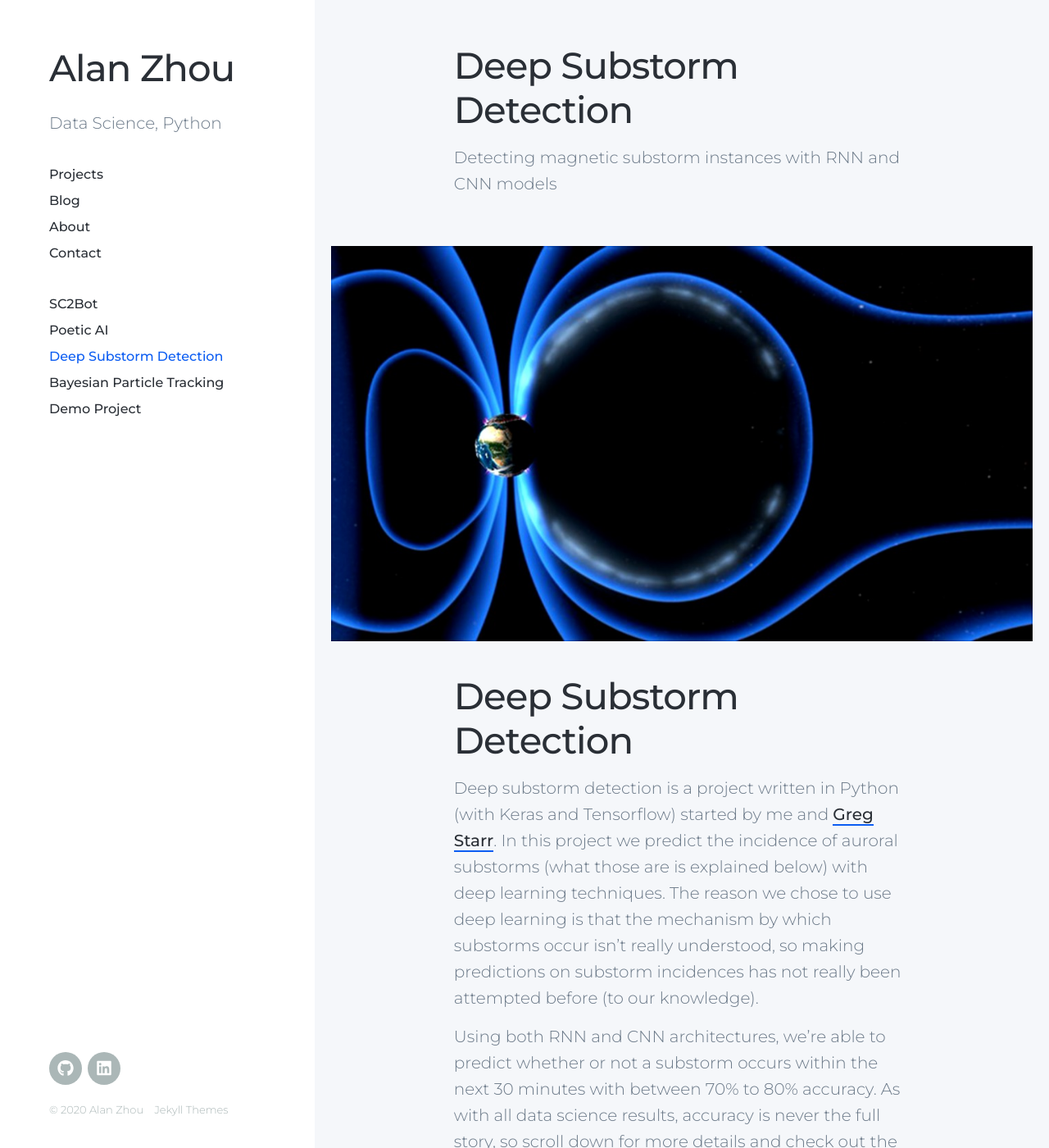
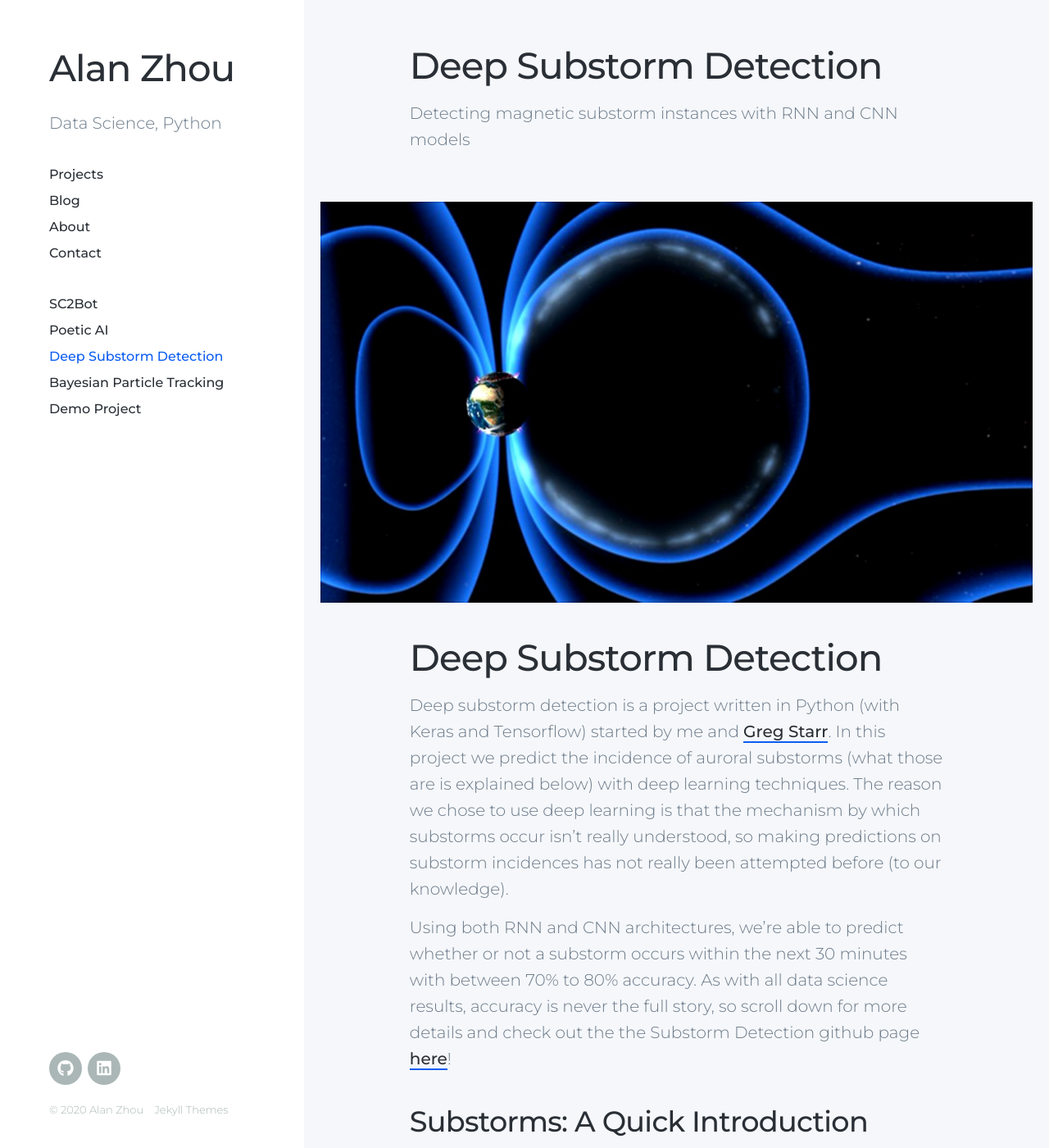
Before and after one commit to alanxzhou/alanxzhou.github.io, a Jekyll site: the page built from _projects/2020-03-10-substorm.md, in a window 1280 px wide and 1400 px high. Shown: the whole window at 82% size. Built offline with Jekyll 4.4.1, drawn with Linux system fonts in a browser that asks for light colours; nearby versions of some CDN libraries; some of the changed text lies outside the part shown.

Commit message:
update some visuals
added pictures to substorm, some overall fomatting

```diff
--- a/_projects/2020-03-10-substorm.md
+++ b/_projects/2020-03-10-substorm.md
@@ -35,5 +35,20 @@ The data comes from the <a href="http://supermag.jhuapl.edu/">SuperMag dataset</
 * binary labels for whether or not a substorm occurred at any given time
 
 ### Neural Network Architectures
+#### CNN
+<div class="gallery" data-columns="1">
+	<img src="/images/substorm/final_cnn_model.png">
+	<figcaption>
+	The agent playing the Move To Becaon game.
+	</figcaption>
+</div>
+
+#### RNN
+<div class="gallery" data-columns="1">
+	<img src="/images/substorm/RNN_no_sequence_return.png">
+	<figcaption>
+	The agent playing the Move To Becaon game.
+	</figcaption>
+</div>
 
 ## Results
--- a/_sass/_basic.scss
+++ b/_sass/_basic.scss
@@ -350,7 +350,7 @@ body.loading {
 .page {
 
 	@include mq(tabletl) {
-		padding-left: 30%;
+		padding-left: 29%;
 	}
 }
 
--- a/_sass/_includes/_content.scss
+++ b/_sass/_includes/_content.scss
@@ -28,7 +28,7 @@
 		}
 
 		@include mq(laptop) {
-			max-width: 65%;
+			max-width: 75%; // was 65
 		}
 	}
 
@@ -78,7 +78,7 @@
 		}
 
 		@include mq(laptop) {
-			max-width: 65%;
+			max-width: 75%; // was 65
 		}
 	}
 
--- a/_sass/_includes/_header.scss
+++ b/_sass/_includes/_header.scss
@@ -21,7 +21,7 @@
 		top: 0;
 		left: 0;
 		bottom: 0;
-		width: 30%;
+		width: 29%;
 		padding: 0;
 	}
 }
```
Also changed, not shown: images/substorm/RNN_no_sequence_return.png (added), images/substorm/final_cnn_model.png (added).
